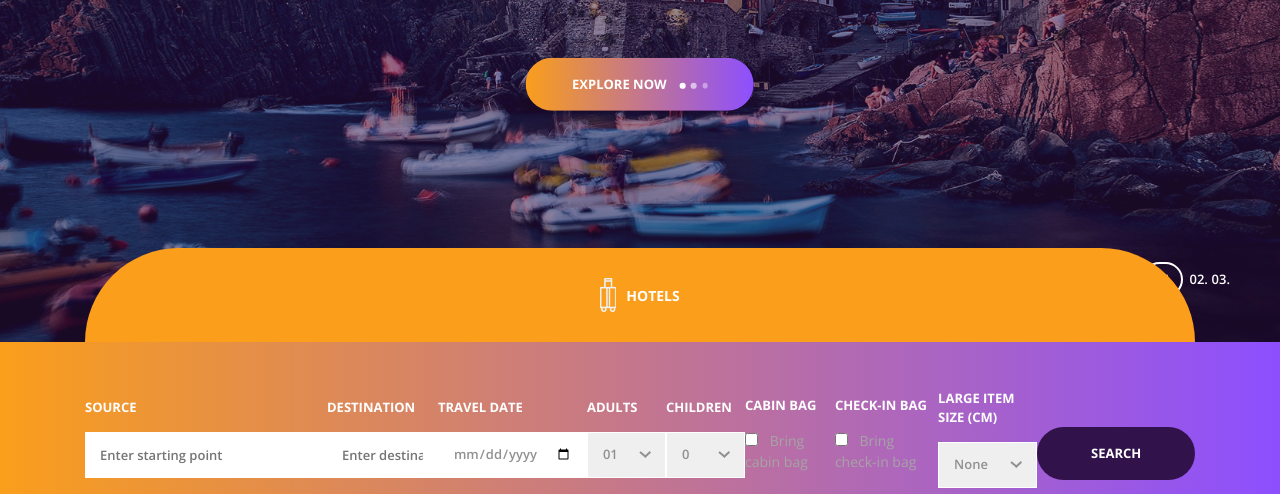
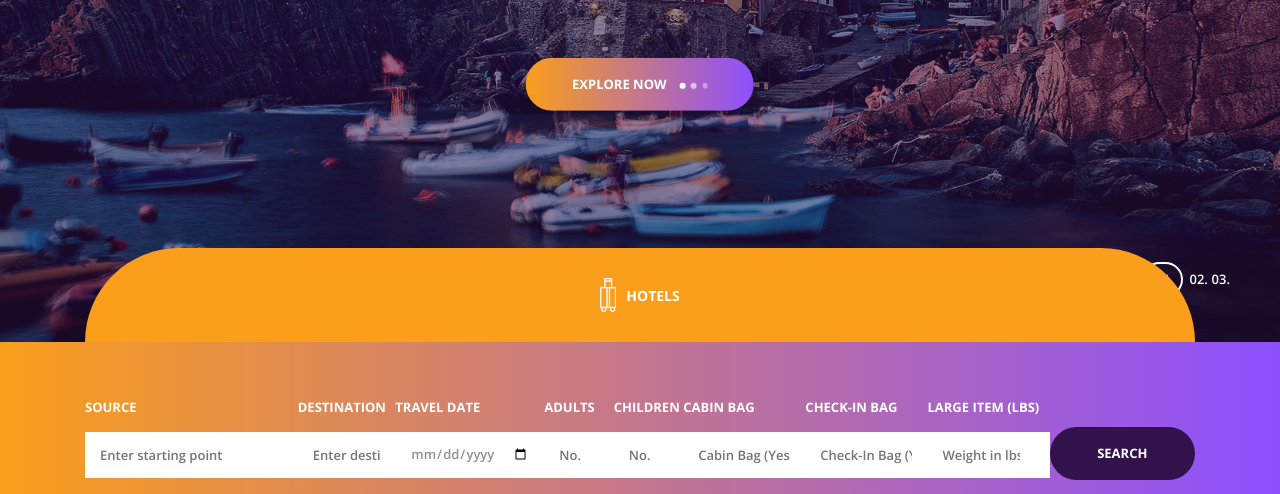
Before and after one commit to D190039011/Travelix, a plain HTML site: page index.html in a window 1280 px wide. Shown: the part 458-952 px from the top of the page. Drawn offline with nearby package versions, Linux system fonts and the light colour scheme.

Commit message:
Update index.html

```diff
--- a/index.html
+++ b/index.html
@@ -374,107 +374,67 @@
        </div>
        <!-- Search Panel -->
        <div class="search_panel active">
-        <form action="#" class="search_panel_content d-flex flex-lg-row flex-column align-items-lg-center align-items-start justify-content-lg-between justify-content-start" id="search_form_1">
+      <form
+        id="search_form_1"
+        class="search_panel_content d-flex flex-lg-row flex-column align-items-lg-center align-items-start justify-content-lg-between justify-content-start"
+        action="#"
+      >
         <!-- Source -->
         <div class="search_item">
-          <div class="search_title">
-           Source
-          </div>
-          <input class="destination search_input" placeholder="Enter starting point" required="required" type="text"/>
+          <div class="search_title">Source</div>
+          <input
+            type="text"
+            class="destination search_input"
+            placeholder="Enter starting point"
+            required="required"
+          />
         </div>
         <!-- Destination -->
         <div class="search_item">
-          <div class="search_title">
-           Destination
-          </div>
-          <input class="check_in search_input" placeholder="Enter destination" required="required" type="text"/>
+          <div class="search_title">Destination</div>
+          <input
+            type="text"
+            class="check_in search_input"
+            placeholder="Enter destination"
+            required="required"
+          />
         </div>
         <!-- Travel Date -->
         <div class="search_item">
-          <div class="search_title">
-           Travel Date
-          </div>
-          <input class="check_out search_input" required="required" type="date"/>
+          <div class="search_title">Travel Date</div>
+          <input type="date" class="check_out search_input" required="required" />
         </div>
         <!-- Adults -->
         <div class="search_item">
-          <div class="search_title">
-           Adults
-          </div>
-          <select class="dropdown_item_select search_input" name="adults">
-           <option value="1">
-            01
-           </option>
-           <option value="2">
-            02
-           </option>
-           <option value="3">
-            03
-           </option>
-           <option value="4">
-            04
-           </option>
-          </select>
+          <div class="search_title">Adults</div>
+          <input type="number" min="1" class="search_input" placeholder="No. of Adults" />
         </div>
         <!-- Children -->
         <div class="search_item">
-          <div class="search_title">
-           Children
-          </div>
-          <select class="dropdown_item_select search_input" name="children">
-           <option value="0">
-            0
-           </option>
-           <option value="1">
-            01
-           </option>
-           <option value="2">
-            02
-           </option>
-           <option value="3">
-            03
-           </option>
-          </select>
+          <div class="search_title">Children</div>
+          <input type="number" min="0" class="search_input" placeholder="No. of Children" />
         </div>
         <!-- Cabin Bag -->
         <div class="search_item">
-          <div class="search_title">
-           Cabin Bag
-          </div>
-          <label>
-           <input name="cabin_bag" style="margin-right:8px;" type="checkbox"/>
-           Bring cabin bag
-          </label>
+          <div class="search_title">Cabin Bag</div>
+          <input type="text" class="search_input" placeholder="Cabin Bag (Yes/No)" />
         </div>
         <!-- Check-In Bag -->
         <div class="search_item">
-          <div class="search_title">
-           Check-In Bag
-          </div>
-          <label>
-           <input name="checkin_bag" style="margin-right:8px;" type="checkbox"/>
-           Bring check-in bag
-          </label>
+          <div class="search_title">Check-In Bag</div>
+          <input type="text" class="search_input" placeholder="Check-In Bag (Yes/No)" />
         </div>
         <!-- Large Item Size -->
         <div class="search_item">
-          <div class="search_title">
-           Large Item Size (cm)
-          </div>
-          <select class="dropdown_item_select search_input" name="large_item_size">
-           <option value="">
-            None
-           </option>
-           <option value="40">
-            40 cm
-           </option>
-           <option value="60">
-            60 cm
-           </option>
-           <option value="80">
-            80 cm
-           </option>
-          </select>
+          <div class="search_title">Large Item (lbs)</div>
+          <input type="number" min="0" class="search_input" placeholder="Weight in lbs" />
+        </div>
+        <!-- Search Button -->
+        <button class="button search_button">
+          search
+          <span></span><span></span><span></span>
+        </button>
+      </form>
     </div>
          <!-- Search Button -->
          <button class="button search_button">
```
Lines whose indentation alone changed are shown as unchanged.
